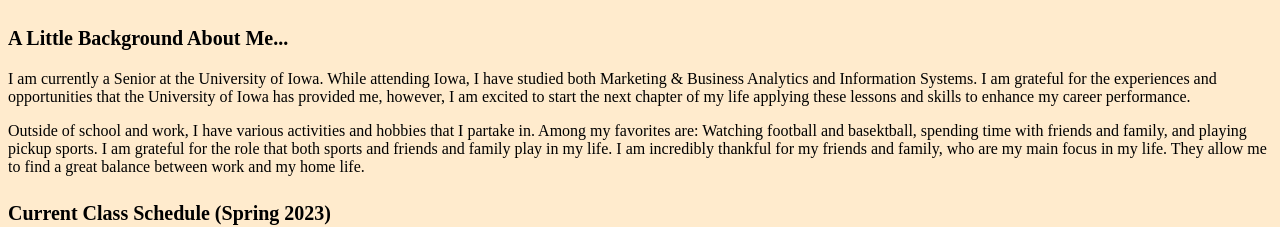
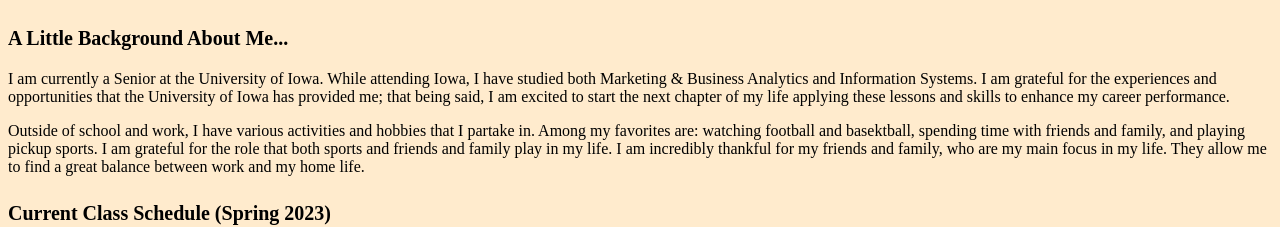
Before and after one commit to brycebarnett/Project-Sprint1, a plain HTML site: page index.html in a window 1280 px wide. Shown: the part 1099-1326 px from the top of the page. Drawn offline with Linux system fonts and the light colour scheme.

Commit message:
Update index.html
Fixed and added punctuation

```diff
--- a/index.html
+++ b/index.html
@@ -106,9 +106,9 @@
 
     <h3>A Little Background About Me...</h3>
 
-<p>I am currently a Senior at the University of Iowa. While attending Iowa, I have studied both Marketing & Business Analytics and Information Systems. I am grateful for the experiences and opportunities that the University of Iowa has provided me, however, I am excited to start the next chapter of my life applying these lessons and skills to enhance my career performance.</p>
+<p>I am currently a Senior at the University of Iowa. While attending Iowa, I have studied both Marketing & Business Analytics and Information Systems. I am grateful for the experiences and opportunities that the University of Iowa has provided me; that being said, I am excited to start the next chapter of my life applying these lessons and skills to enhance my career performance.</p>
 
-<p> Outside of school and work, I have various activities and hobbies that I partake in. Among my favorites are: Watching football and basektball, spending time with friends and family, and playing pickup sports. I am grateful for the role that both sports and friends and family play in my life. I am incredibly thankful for my friends and family, who are my main focus in my life. They allow me to find a great balance between work and my home life.</p>
+<p> Outside of school and work, I have various activities and hobbies that I partake in. Among my favorites are: watching football and basektball, spending time with friends and family, and playing pickup sports. I am grateful for the role that both sports and friends and family play in my life. I am incredibly thankful for my friends and family, who are my main focus in my life. They allow me to find a great balance between work and my home life.</p>
 
 <h4>Current Class Schedule (Spring 2023)</h4>
    <table>
```
